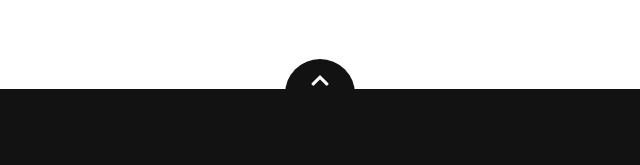
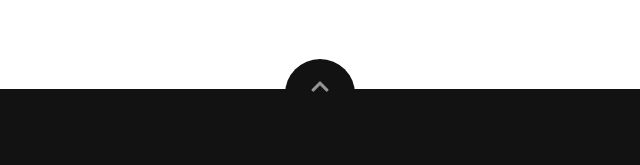
Before and after one commit to Anchal826/Anchal826.github.io, a plain HTML site: page index.html in a window 1280 px wide. Shown: the part 3428-3593 px from the top of the page, 320-960 px from the left. Drawn offline with nearby package versions, Linux system fonts and the light colour scheme; a web font is replaced by a local one.

Commit message:
Update index.html

```diff
--- a/index.html
+++ b/index.html
@@ -225,6 +225,6 @@
       </div>
     </div>
   </footer>
-  <script src="main.ts"></script>
+  <script src="main.js"></script>
 </body>
 </html>
```
